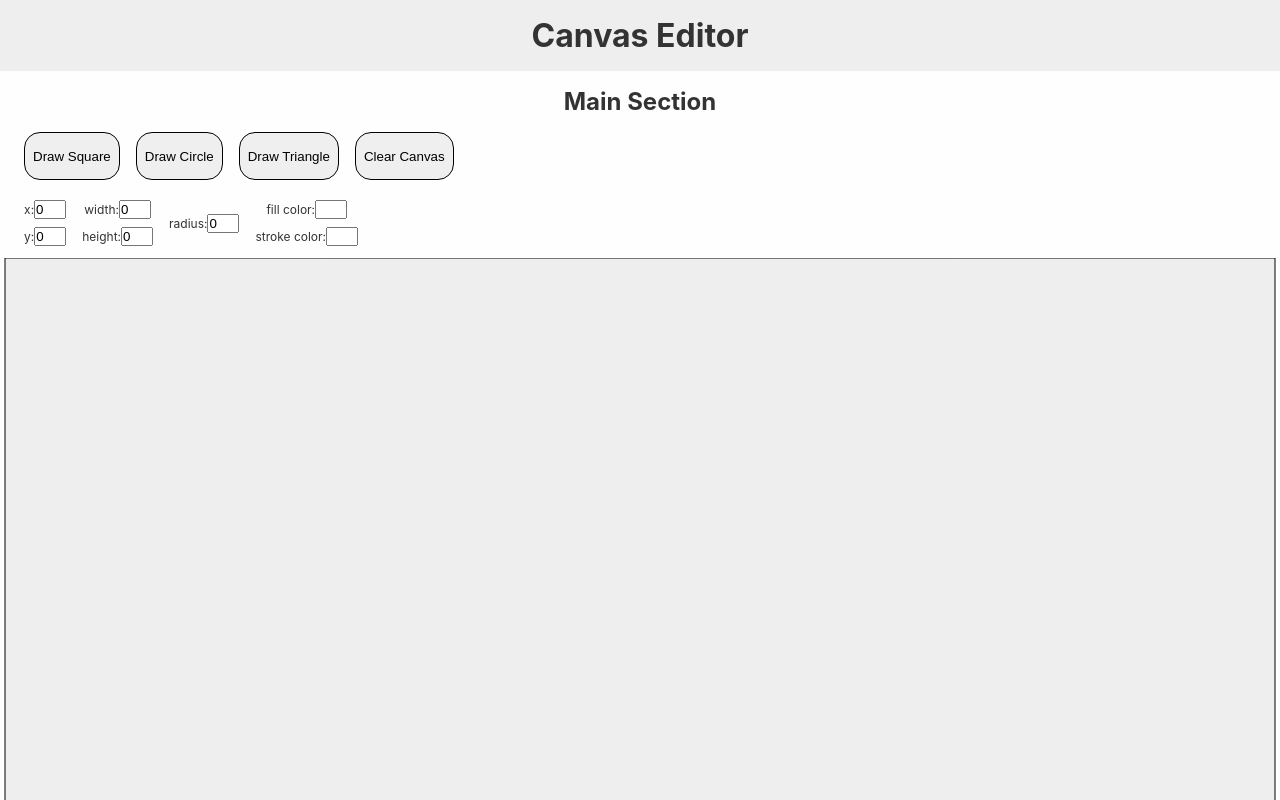
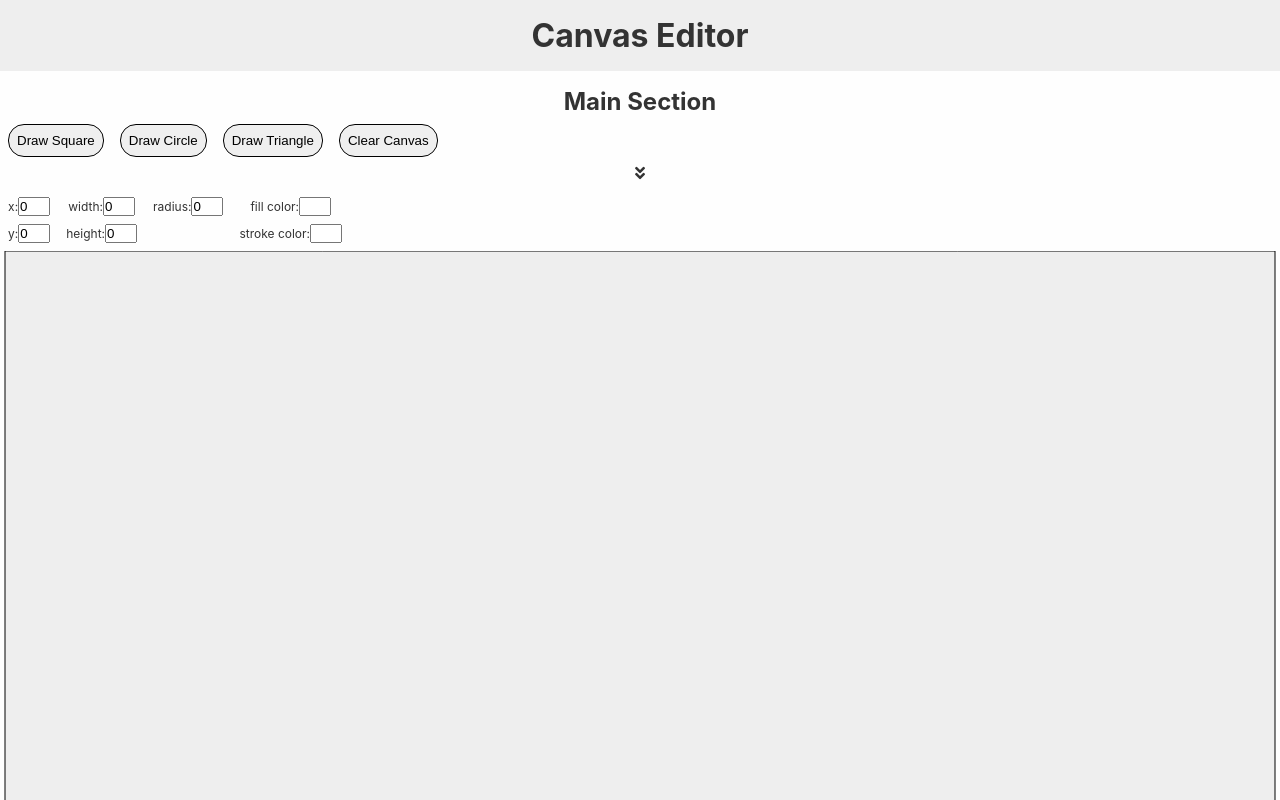
Before and after one commit to jbratcher/canvas_editor, a React (Create React App) app: page / in a window 1280 px wide. Shown: the top 800 px of the page. Built offline with nearby package versions, Linux system fonts and the light colour scheme.

Commit message:
refactor: restructured canvas menu for dropdown inputs

```diff
--- a/public/index.html
+++ b/public/index.html
@@ -23,6 +23,7 @@
       Learn how to configure a non-root public URL by running `npm run build`.
     -->
     <title>Canvas Editor</title>
+    <link rel="stylesheet" href="https://use.fontawesome.com/releases/v5.6.3/css/all.css" integrity="sha384-UHRtZLI+pbxtHCWp1t77Bi1L4ZtiqrqD80Kn4Z8NTSRyMA2Fd33n5dQ8lWUE00s/" crossorigin="anonymous">
   </head>
   <body>
     <noscript>You need to enable JavaScript to run this app.</noscript>
--- a/src/App.scss
+++ b/src/App.scss
@@ -55,19 +55,32 @@ main {
 
 .menuContainer {
   display: flex;
-  height: 5rem;
-  padding: 1rem;
+  flex-direction: column;
+}
+
+.functionsContainer {
+  display: flex;
+  padding: 0.5rem 0;
 
   button {
     margin: 0 0.5rem;
+    padding: 0.5rem;
   }
 
 }
 
 .attributesMenu {
   display: flex;
-  align-items: center;
-  padding: 0.25rem 1rem;
+  flex-direction: column;
+
+  i.fas {
+    margin-bottom: 1rem
+  }
+
+  .atrributeInputs{
+    display: flex;
+  }
+
   .column {
     padding: 0 0.5rem;
   }
--- a/src/canvas/Menu.js
+++ b/src/canvas/Menu.js
@@ -35,9 +35,9 @@ class Menu extends Component {
 
     return (
 
-      <React.Fragment>
+      <section className="menuContainer">
 
-        <section className="menuContainer ref=menuContainer">
+        <section className="functionsContainer">
 
           <button
             className="drawSquare"
@@ -70,6 +70,10 @@ class Menu extends Component {
         </section>
 
         <section className="attributesMenu">
+
+          <i className="fas fa-angle-double-down"></i>
+
+          <section className="atrributeInputs">
 
             <section className="column">
               <label>x:
@@ -171,7 +175,9 @@ class Menu extends Component {
 
           </section>
 
-      </React.Fragment>
+        </section>
+
+      </section>
 
     );
   }
```
